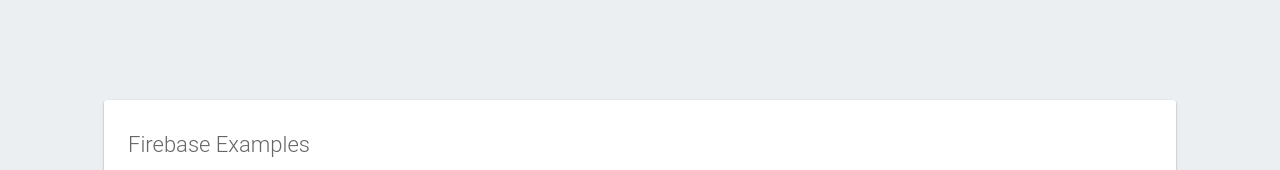
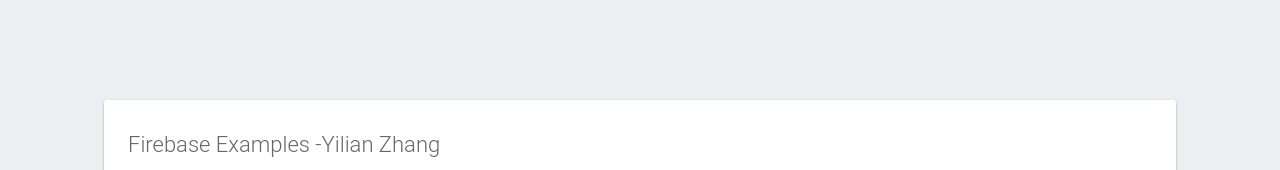
Before and after one commit to theonehayden/workspace-firebase-2023, a plain HTML site: page index.html in a window 1280 px wide. Shown: the top 170 px of the page. Drawn offline with Linux system fonts and the light colour scheme.

Commit message:
1 file modified

```diff
--- a/index.html
+++ b/index.html
@@ -7,7 +7,7 @@
   </head>
   <body>
     <div class="message">
-      <h1>Firebase Examples</h1>
+      <h1>Firebase Examples -Yilian Zhang</h1>
       <a href="./Signup.html">Signup Page</a>
       <a href="./Login.html">Login Page</a>
       <a href="./Surveyresult.html">Survey and Survey Result Page</a>
```
